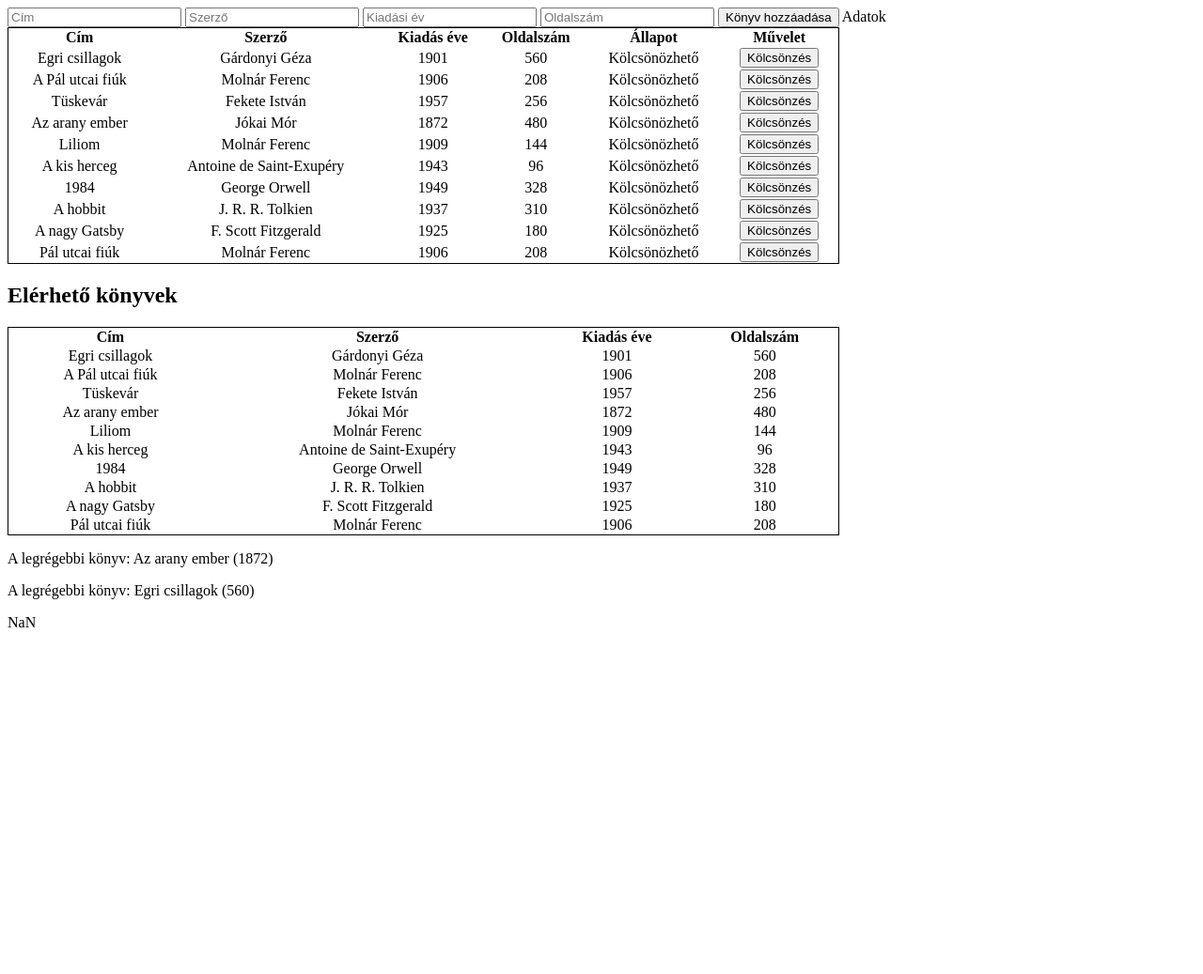
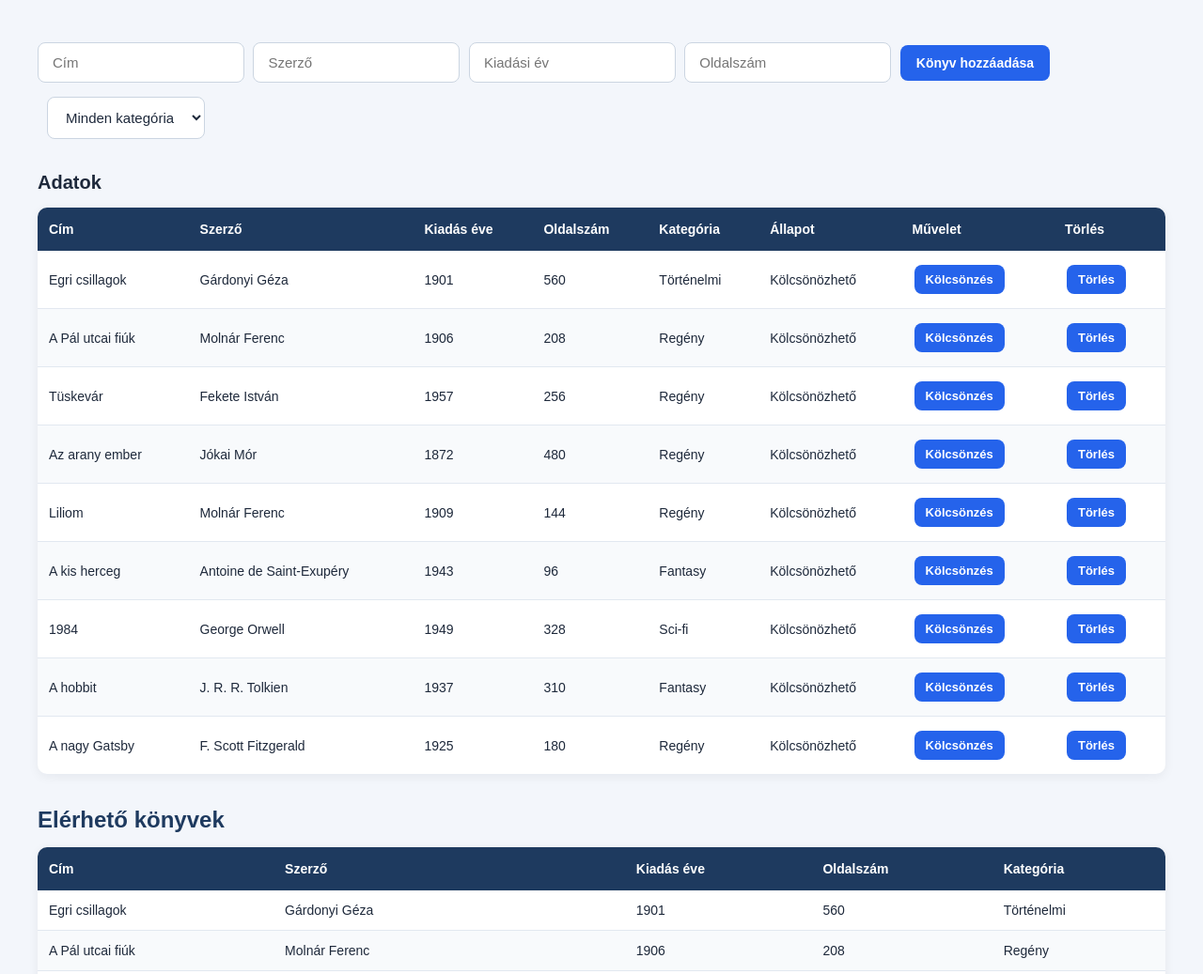
Before and after one commit to mszrsakos/konyvkezelo, a plain HTML site: page index.html in a window 1280 px wide. Shown: the top 1037 px of the page at 94% size. Before the commit the page ends 800 px from the top, so only its background shows below. Drawn offline with Linux system fonts and the light colour scheme.

Commit message:
kész feladat

```diff
--- a/app.js
+++ b/app.js
@@ -1,8 +1,9 @@
-function Konyv(cim, szerzo, kiadasiEv, oldalszam) {
+function Konyv(cim, szerzo, kiadasiEv, oldalszam, kategoria) {
     this.cim = cim;
     this.szerzo = szerzo;
     this.kiadasiEv = kiadasiEv;
     this.oldalszam = oldalszam;
+    this.kategoria = kategoria;
     this.kolcsonozheto = true;
     this.kolcsonozve = false;
 }
@@ -22,18 +23,21 @@ Konyv.prototype.visszahoz = function() {
     this.kolcsonozheto = true;
     return true;
 }
+function torles(i) {
+    konyvek.splice(i, 1);
+    konyvekMegjelenitese()
+}
 
 const konyvek = [
-    new Konyv("Egri csillagok", "Gárdonyi Géza", 1901, 560),
-    new Konyv("A Pál utcai fiúk", "Molnár Ferenc", 1906, 208),
-    new Konyv("Tüskevár", "Fekete István", 1957, 256),
-    new Konyv("Az arany ember", "Jókai Mór", 1872, 480),
-    new Konyv("Liliom", "Molnár Ferenc", 1909, 144),
-    new Konyv("A kis herceg", "Antoine de Saint-Exupéry", 1943, 96),
-    new Konyv("1984", "George Orwell", 1949, 328),
-    new Konyv("A hobbit", "J. R. R. Tolkien", 1937, 310),
-    new Konyv("A nagy Gatsby", "F. Scott Fitzgerald", 1925, 180),
-    new Konyv("Pál utcai fiúk", "Molnár Ferenc", 1906, 208)
+    new Konyv("Egri csillagok", "Gárdonyi Géza", 1901, 560, "Történelmi"),
+    new Konyv("A Pál utcai fiúk", "Molnár Ferenc", 1906, 208, "Regény"),
+    new Konyv("Tüskevár", "Fekete István", 1957, 256, "Regény"),
+    new Konyv("Az arany ember", "Jókai Mór", 1872, 480, "Regény"),
+    new Konyv("Liliom", "Molnár Ferenc", 1909, 144, "Regény"),
+    new Konyv("A kis herceg", "Antoine de Saint-Exupéry", 1943, 96, "Fantasy"),
+    new Konyv("1984", "George Orwell", 1949, 328, "Sci-fi"),
+    new Konyv("A hobbit", "J. R. R. Tolkien", 1937, 310, "Fantasy"),
+    new Konyv("A nagy Gatsby", "F. Scott Fitzgerald", 1925, 180, "Regény"),
 ];
 
 
@@ -44,7 +48,7 @@ function konyvHozzaadasa() {
     document.getElementById("szerzo").value;
     document.getElementById("kiadasiEv").value;
     document.getElementById("oldalszam").value;
-    const ujKonyv = new Konyv(document.getElementById("cim").value, document.getElementById("szerzo").value, document.getElementById("kiadasiEv").value, document.getElementById("oldalszam").value);
+    const ujKonyv = new Konyv(document.getElementById("cim").value, document.getElementById("szerzo").value, document.getElementById("kiadasiEv").value, document.getElementById("oldalszam").value, document.getElementById("kategoriaValaszto").value);
     konyvek.push(ujKonyv);
     konyvekMegjelenitese();
 }
@@ -61,26 +65,38 @@ function visszahozas(index) {
 function konyvekMegjelenitese() {
     const thead = document.querySelector("#tablazat thead");
     const tbody = document.querySelector("#tablazat tbody");
+    const kategoria = document.getElementById("legordulo").value;
+    const lathatoKonyvek = konyvek.filter((konyv) =>
+        kategoria === "" || konyv.kategoria === kategoria
+    );
 
     thead.innerHTML = `<tr>
         <th>Cím</th>
         <th>Szerző</th>
         <th>Kiadás éve</th>
         <th>Oldalszám</th>
+        <th>Kategória</th>
         <th>Állapot</th>
         <th>Művelet</th>
+        <th>Törlés</th>
     </tr>`;
 
-    tbody.innerHTML = konyvek.map((konyv, i) => `<tr>
+    tbody.innerHTML = lathatoKonyvek.map((konyv) => {
+        const i = konyvek.indexOf(konyv);
+        return `<tr>
         <td>${konyv.cim}</td>
         <td>${konyv.szerzo}</td>
         <td>${konyv.kiadasiEv}</td>
         <td>${konyv.oldalszam}</td>
+        <td>${konyv.kategoria}</td>
         <td>${konyv.kolcsonozve ? "Kölcsönözve" : "Kölcsönözhető"}</td>
         <td>${konyv.kolcsonozve
             ? `<button onclick="visszahozas(${i})">Visszahozás</button>`
             : `<button onclick="kolcsonzes(${i})">Kölcsönzés</button>`}</td>
-    </tr>`).join("");
+        <td><button onclick="torles(${i})">Törlés</button></td>
+
+    </tr>`;
+    }).join("");
 
     szabadKonyvekMegjelenitese();
     legRegebbiKonyv();
@@ -97,6 +113,7 @@ function szabadKonyvekMegjelenitese() {
         <th>Szerző</th>
         <th>Kiadás éve</th>
         <th>Oldalszám</th>
+        <th>Kategória</th>
     </tr>`;
 
     tbody.innerHTML = konyvek
@@ -106,6 +123,7 @@ function szabadKonyvekMegjelenitese() {
             <td>${konyv.szerzo}</td>
             <td>${konyv.kiadasiEv}</td>
             <td>${konyv.oldalszam}</td>
+            <td>${konyv.kategoria}</td>
         </tr>`)
         .join("");
 }
@@ -141,11 +159,35 @@ function atlagOldalszam(){
     for(let i=0;i<konyvek.length;i++){
         osszOldal+=konyvek[i].oldalszam
         db++
-        let atlagOldal=osszOldal/db
+
     }
-    document.getElementById("atlagOldalSzam").innerHTML=`${atlagOldal}`
+    console.log(osszOldal)
+    console.log(db)
+    document.getElementById("atlagOldalSzam").innerHTML=`Átlag oldalszám: ${Math.round(osszOldal/db)} oldal`
+    console.log(atlagOldal)
+}
+function megjelenitKategoriaSzerint(kategoria){
+    let szoveg = kategoria + " kategória:\n";
+    let talaltKonyvet = false;
 
+    for (let i = 0; i < konyvek.length; i++) {
+        if (konyvek[i].kategoria === kategoria) {
+            szoveg += konyvek[i].cim + "\n";
+            talaltKonyvet = true;
+        }
+    }
+
+    if (!talaltKonyvet) {
+        szoveg = "Nincs könyv ebben a kategóriában.";
+    }
+
+    const kiiras = document.getElementById("kategoria");
+    kiiras.style.whiteSpace = "pre-line";
+    kiiras.textContent = szoveg;
 }
 
+function megjelenitesLegordulo(){
+    konyvekMegjelenitese();
+}
 
 konyvekMegjelenitese();
--- a/index.html
+++ b/index.html
@@ -3,7 +3,7 @@
 <head>
     <meta charset="UTF-8">
     <meta name="viewport" content="width=device-width, initial-scale=1.0">
-    <title>Document</title>
+    <title>Könyvkezelő</title>
     <link rel="stylesheet" href="style.css">
 </head>
 <body>
@@ -12,8 +12,15 @@
     <input type="text" placeholder="Kiadási év" id="kiadasiEv">
     <input type="text" placeholder="Oldalszám" id="oldalszam">
     <button id="hozzaad" onclick="konyvHozzaadasa()">Könyv hozzáadása</button>
+    <select id="legordulo" onchange="megjelenitesLegordulo()">
+        <option value="">Minden kategória</option>
+        <option value="Történelmi">Történelmi</option>
+        <option value="Regény">Regény</option>
+        <option value="Fantasy">Fantasy</option>
+        <option value="Sci-fi">Sci-fi</option>
+    </select>
     <label>Adatok</label>
-    <div id="adatok"></div>
+
     <table id="tablazat">
         <thead>
             <tr></tr>
@@ -28,6 +35,12 @@
     <p id="legregebbi"></p>
     <p id="legvastagabb"></p>
     <p id="atlagOldalSzam"></p>
+    <h3>Szűrés kategória szerint</h3>
+    <button onclick="megjelenitKategoriaSzerint('Történelmi')">Történelmi</button>
+    <button onclick="megjelenitKategoriaSzerint('Regény')">Regény</button>
+    <button onclick="megjelenitKategoriaSzerint('Fantasy')">Fantasy</button>
+    <button onclick="megjelenitKategoriaSzerint('Sci-fi')">Sci-fi</button>
+    <p id="kategoria"></p>
 
 
 
--- a/style.css
+++ b/style.css
@@ -1,6 +1,196 @@
-table{
-    text-align: center;
-    border : 1px solid black;
-    border-collapse: collapse;
-    width: 70%
+
+/* Alapbeállítások */
+* {
+    box-sizing: border-box;
 }
+
+body {
+    font-family: Arial, sans-serif;
+    background-color: #f3f6fb;
+    color: #1e293b;
+    margin: 0;
+    padding: 40px;
+}
+
+/* Oldal címei */
+h2 {
+    color: #1e3a5f;
+    margin-top: 35px;
+    margin-bottom: 15px;
+}
+
+h3 {
+    color: #1e3a5f;
+    margin-top: 30px;
+}
+
+label {
+    display: block;
+    font-size: 20px;
+    font-weight: bold;
+    margin: 25px 0 10px;
+}
+
+/* Űrlap mezők */
+input,
+select {
+    padding: 12px 15px;
+    margin: 5px 5px 10px 0;
+    border: 1px solid #cbd5e1;
+    border-radius: 8px;
+    background-color: white;
+    font-size: 15px;
+    color: #1e293b;
+    outline: none;
+    transition: border-color 0.2s, box-shadow 0.2s;
+}
+
+input {
+    width: 220px;
+}
+
+input:focus,
+select:focus {
+    border-color: #3b82f6;
+    box-shadow: 0 0 0 3px #dbeafe;
+}
+
+select {
+    cursor: pointer;
+}
+
+/* Gombok */
+button {
+    background-color: #2563eb;
+    color: white;
+    border: none;
+    border-radius: 8px;
+    padding: 11px 17px;
+    margin: 5px 5px 5px 0;
+    font-size: 14px;
+    font-weight: bold;
+    cursor: pointer;
+    transition: background-color 0.2s, transform 0.2s;
+}
+
+button:hover {
+    background-color: #1d4ed8;
+    transform: translateY(-1px);
+}
+
+button:active {
+    transform: translateY(0);
+}
+
+/* Kategóriaszűrő */
+#legordulo {
+    margin-left: 10px;
+}
+
+/* Adatok és statisztikák */
+#adatok {
+    background-color: white;
+    border-radius: 10px;
+    padding: 20px;
+    margin-bottom: 20px;
+}
+
+#legregebbi,
+#legvastagabb,
+#atlagOldalSzam {
+    background-color: white;
+    border-left: 4px solid #3b82f6;
+    padding: 14px 18px;
+    margin: 10px 0;
+    border-radius: 6px;
+    max-width: 500px;
+    font-weight: 500;
+}
+
+/* Táblázatok */
+table {
+    width: 100%;
+    max-width: 1200px;
+    border-collapse: separate;
+    border-spacing: 0;
+    background-color: white;
+    border-radius: 10px;
+    overflow: hidden;
+    margin: 15px 0 30px;
+    box-shadow: 0 3px 12px rgba(15, 23, 42, 0.06);
+}
+
+thead {
+    background-color: #1e3a5f;
+    color: white;
+}
+
+th {
+    padding: 15px 12px;
+    text-align: left;
+    font-size: 14px;
+    font-weight: bold;
+}
+
+td {
+    padding: 13px 12px;
+    border-bottom: 1px solid #e2e8f0;
+    font-size: 14px;
+}
+
+/* Váltakozó sorszínek */
+tbody tr:nth-child(even) {
+    background-color: #f8fafc;
+}
+
+tbody tr:hover {
+    background-color: #eff6ff;
+}
+
+tbody tr:last-child td {
+    border-bottom: none;
+}
+
+/* Táblázatban lévő gombok */
+td button {
+    padding: 8px 12px;
+    font-size: 13px;
+    margin: 2px;
+}
+
+/* Kategória szerinti eredmény */
+#kategoria {
+    white-space: pre-line;
+    background-color: white;
+    border-radius: 10px;
+    padding: 18px;
+    max-width: 500px;
+    line-height: 1.8;
+    box-shadow: 0 3px 12px rgba(15, 23, 42, 0.06);
+}
+
+/* Mobil nézet */
+@media (max-width: 768px) {
+    body {
+        padding: 20px;
+    }
+
+    input {
+        width: 100%;
+    }
+
+    select {
+        width: 100%;
+        margin-left: 0;
+    }
+
+    #hozzaad {
+        width: 100%;
+    }
+
+    table {
+        display: block;
+        overflow-x: auto;
+        white-space: nowrap;
+    }
+}
```
